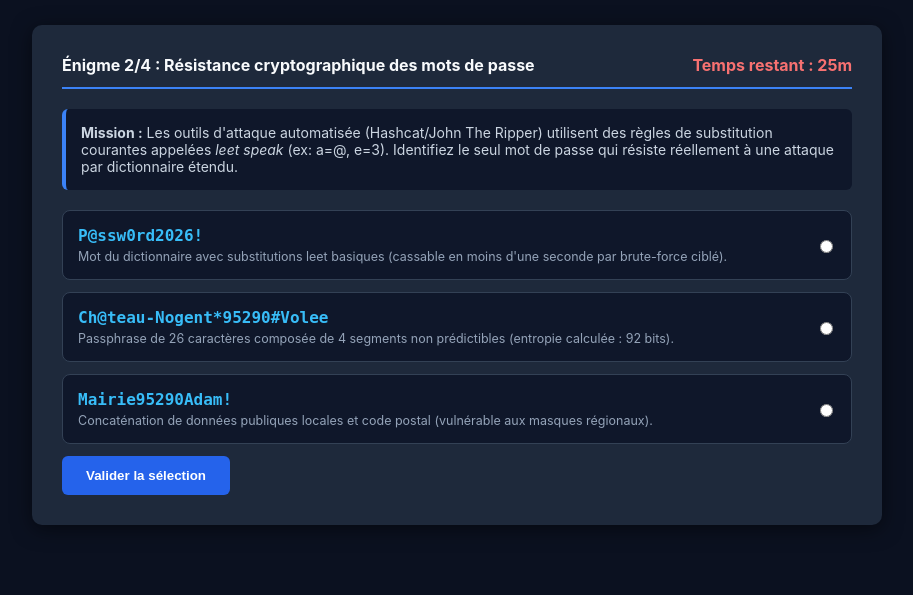
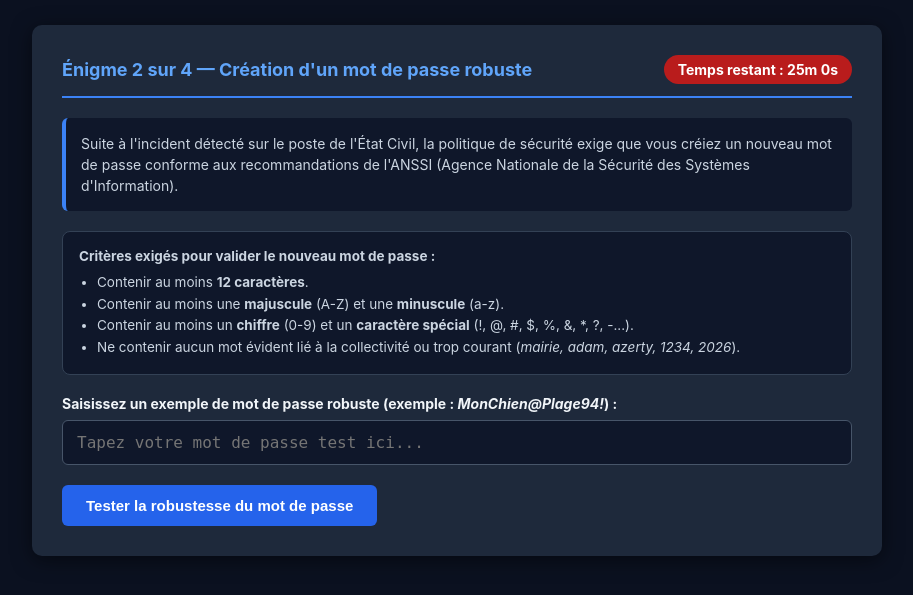
Before and after one commit to Kyotani9/escape-game-cyber, a Flask app: page /enigme-2 in a window 1280 px wide. Shown: the top 595 px of the page, without its empty margins (183-1096 px from the left). Run offline with Flask 3, Linux system fonts and the light colour scheme; the visitor is signed in with stand-in values (Sample User, id 1); some libraries are stand-ins or nearby versions.

Commit message:
Synchronisation champ mdp_test sur enigme2 et diagnostic detaille

```diff
--- a/app.py
+++ b/app.py
@@ -211,7 +211,7 @@ def enigme2():
     success = False
 
     if request.method == "POST":
-        mdp = request.form.get("mdp_test", "")
+        mdp = request.form.get("mdp_test", "").strip()
         has_len = len(mdp) >= 12
         has_upper = any(c.isupper() for c in mdp)
         has_lower = any(c.islower() for c in mdp)
@@ -226,7 +226,20 @@ def enigme2():
             feedback = "Mot de passe robuste validé ! Il combine longueur (12+ caractères), complexité et absence de mots devinables. Deuxième chiffre déverrouillé : 3."
         else:
             session["erreurs"] = session.get("erreurs", 0) + 1
-            feedback = "Mot de passe insuffisant : il doit contenir au moins 12 caractères, une majuscule, une minuscule, un chiffre, un caractère spécial, et éviter tout mot évident (mairie, adam, azerty, 1234, 2026)."
+            manquants = []
+            if not has_len:
+                manquants.append("12 caractères minimum")
+            if not has_upper:
+                manquants.append("une majuscule")
+            if not has_lower:
+                manquants.append("une minuscule")
+            if not has_digit:
+                manquants.append("un chiffre")
+            if not has_special:
+                manquants.append("un caractère spécial")
+            if not no_forbidden:
+                manquants.append("aucun mot interdit (mairie, adam, azerty, 1234, 2026)")
+            feedback = "Mot de passe insuffisant. Critère(s) manquant(s) : " + ", ".join(manquants) + "."
 
     return render_template(
         "enigme2.html",
@@ -334,7 +347,7 @@ def victoire():
 
 @app.route("/admin/scores")
 @requires_auth
-def admin_escape():
+def admin_scores():
     conn = get_db()
     cur = conn.cursor()
     cur.execute("SELECT id, date_jeu, service, statut, temps_ecoule, erreurs FROM escape_scores ORDER BY id DESC")
--- a/templates/enigme2.html
+++ b/templates/enigme2.html
@@ -2,58 +2,57 @@
 <html lang="fr">
 <head>
     <meta charset="UTF-8">
-    <title>Énigme 2 — Résistance aux Attaques par Dictionnaire</title>
+    <title>Énigme 2 — Sécurité des Mots de Passe</title>
     <style>
         * { box-sizing: border-box; }
         body { font-family: -apple-system, BlinkMacSystemFont, "Segoe UI", Roboto, sans-serif; background: #0b1120; color: #f8fafc; margin: 0; padding: 25px; display: flex; justify-content: center; }
         .container { max-width: 850px; width: 100%; background: #1e293b; border-radius: 10px; padding: 30px; box-shadow: 0 4px 20px rgba(0,0,0,0.5); }
-        .top-bar { display: flex; justify-content: space-between; border-bottom: 2px solid #3b82f6; padding-bottom: 12px; margin-bottom: 20px; }
-        .context-box { background: #0f172a; padding: 15px; border-radius: 6px; font-size: 14px; color: #cbd5e1; margin-bottom: 20px; border-left: 4px solid #3b82f6; }
-        .pwd-card { background: #0f172a; border: 1px solid #334155; border-radius: 8px; padding: 15px; margin-bottom: 12px; display: flex; justify-content: space-between; align-items: center; }
-        .pwd-text { font-family: monospace; font-size: 16px; color: #38bdf8; font-weight: bold; }
-        .pwd-details { font-size: 12.5px; color: #94a3b8; margin-top: 4px; }
-        .btn-submit { background: #2563eb; color: white; border: none; padding: 12px 24px; border-radius: 6px; font-weight: bold; cursor: pointer; }
-        .feedback-error { background: #450a0a; border: 1px solid #991b1b; color: #fecaca; padding: 15px; border-radius: 6px; margin-top: 15px; }
-        .feedback-success { background: #064e3b; border: 1px solid #059669; color: #a7f3d0; padding: 15px; border-radius: 6px; margin-top: 15px; }
+        .top-bar { display: flex; justify-content: space-between; align-items: center; border-bottom: 2px solid #3b82f6; padding-bottom: 12px; margin-bottom: 20px; }
+        .step-title { font-size: 18px; font-weight: bold; color: #60a5fa; }
+        .timer-badge { background: #b91c1c; color: white; padding: 6px 14px; border-radius: 20px; font-size: 14px; font-weight: bold; }
+        .context-box { background: #0f172a; padding: 15px; border-radius: 6px; font-size: 14px; color: #cbd5e1; margin-bottom: 20px; border-left: 4px solid #3b82f6; line-height: 1.5; }
+        .rules-box { background: #0f172a; border: 1px solid #334155; border-radius: 8px; padding: 16px; margin-bottom: 20px; font-size: 13.5px; color: #cbd5e1; }
+        .rules-box ul { margin: 8px 0 0 18px; padding: 0; line-height: 1.6; }
+        .input-group { margin-bottom: 20px; }
+        .input-group label { display: block; font-size: 14px; font-weight: bold; margin-bottom: 8px; color: #f1f5f9; }
+        .input-group input[type="text"] { width: 100%; padding: 12px 14px; border-radius: 6px; border: 1px solid #475569; background: #0f172a; color: #f8fafc; font-size: 16px; font-family: monospace; }
+        .input-group input[type="text"]:focus { outline: none; border-color: #3b82f6; }
+        .btn-submit { background: #2563eb; color: white; border: none; padding: 12px 24px; border-radius: 6px; font-weight: bold; cursor: pointer; font-size: 15px; }
+        .btn-submit:hover { background: #1d4ed8; }
+        .feedback-error { background: #450a0a; border: 1px solid #991b1b; color: #fecaca; padding: 15px; border-radius: 6px; margin-top: 15px; font-size: 14.5px; }
+        .feedback-success { background: #064e3b; border: 1px solid #059669; color: #a7f3d0; padding: 15px; border-radius: 6px; margin-top: 15px; font-size: 14.5px; }
         .btn-next { display: inline-block; margin-top: 15px; background: #10b981; color: white; padding: 12px 24px; border-radius: 6px; text-decoration: none; font-weight: bold; }
     </style>
 </head>
 <body>
     <div class="container">
         <div class="top-bar">
-            <strong>Énigme 2/4 : Résistance cryptographique des mots de passe</strong>
-            <span style="color: #f87171; font-weight: bold;">Temps restant : {{ temps_restant // 60 }}m</span>
+            <span class="step-title">Énigme 2 sur 4 — Création d'un mot de passe robuste</span>
+            <span class="timer-badge">Temps restant : {{ (temps_restant // 60) }}m {{ (temps_restant % 60) }}s</span>
         </div>
+
         <div class="context-box">
-            <strong>Mission :</strong> Les outils d'attaque automatisée (Hashcat/John The Ripper) utilisent des règles de substitution courantes appelées <em>leet speak</em> (ex: a=&commat;, e=3). Identifiez le seul mot de passe qui résiste réellement à une attaque par dictionnaire étendu.
+            Suite à l'incident détecté sur le poste de l'État Civil, la politique de sécurité exige que vous créiez un nouveau mot de passe conforme aux recommandations de l'ANSSI (Agence Nationale de la Sécurité des Systèmes d'Information).
         </div>
+
+        <div class="rules-box">
+            <strong>Critères exigés pour valider le nouveau mot de passe :</strong>
+            <ul>
+                <li>Contenir au moins <strong>12 caractères</strong>.</li>
+                <li>Contenir au moins une <strong>majuscule</strong> (A-Z) et une <strong>minuscule</strong> (a-z).</li>
+                <li>Contenir au moins un <strong>chiffre</strong> (0-9) et un <strong>caractère spécial</strong> (!, @, #, $, %, &, *, ?, -...).</li>
+                <li>Ne contenir aucun mot évident lié à la collectivité ou trop courant (<em>mairie, adam, azerty, 1234, 2026</em>).</li>
+            </ul>
+        </div>
+
         <form method="POST">
-            <label class="pwd-card">
-                <div>
-                    <div class="pwd-text">P&#64;ssw0rd2026!</div>
-                    <div class="pwd-details">Mot du dictionnaire avec substitutions leet basiques (cassable en moins d'une seconde par brute-force ciblé).</div>
-                </div>
-                <input type="radio" name="pass_analyse" value="pass_a" required>
-            </label>
-
-            <label class="pwd-card">
-                <div>
-                    <div class="pwd-text">Ch&#64;teau-Nogent*95290#Volee</div>
-                    <div class="pwd-details">Passphrase de 26 caractères composée de 4 segments non prédictibles (entropie calculée : 92 bits).</div>
-                </div>
-                <input type="radio" name="pass_analyse" value="pass_b" required>
-            </label>
-
-            <label class="pwd-card">
-                <div>
-                    <div class="pwd-text">Mairie95290Adam!</div>
-                    <div class="pwd-details">Concaténation de données publiques locales et code postal (vulnérable aux masques régionaux).</div>
-                </div>
-                <input type="radio" name="pass_analyse" value="pass_c" required>
-            </label>
+            <div class="input-group">
+                <label for="mdp_test">Saisissez un exemple de mot de passe robuste (exemple : <em>MonChien@Plage94!</em>) :</label>
+                <input type="text" id="mdp_test" name="mdp_test" placeholder="Tapez votre mot de passe test ici..." required autocomplete="off">
+            </div>
 
             {% if not success %}
-                <button type="submit" class="btn-submit">Valider la sélection</button>
+                <button type="submit" class="btn-submit">Tester la robustesse du mot de passe</button>
             {% endif %}
         </form>
 
@@ -61,7 +60,7 @@
             <div class="{{ 'feedback-success' if success else 'feedback-error' }}">
                 {{ feedback }}
                 {% if success %}
-                    <br><a href="/enigme-3" class="btn-next">Passer à l'Énigme 3 (Macros & Exécutables furtifs) →</a>
+                    <br><a href="/enigme-3" class="btn-next">Passer à l'Énigme 3 (Fichiers & Pièces Jointes) →</a>
                 {% endif %}
             </div>
         {% endif %}
```
